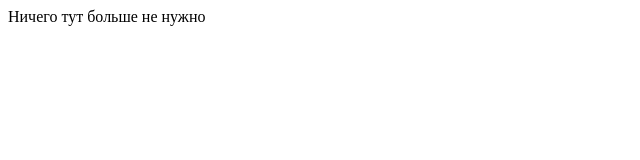
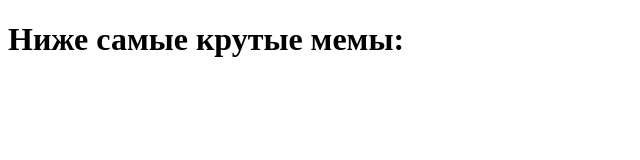
Before and after one commit to ofitser/testRep, a plain HTML site: page index.html in a window 1280 px wide. Shown: the whole page, without its empty margins (0-640 px from the left). Drawn offline with Linux system fonts and the light colour scheme.

Commit message:
add base

```diff
--- a/index.html
+++ b/index.html
@@ -6,6 +6,9 @@
     <title>Document</title>
   </head>
   <body>
-    <div>Ничего тут больше не нужно</div>
+    <main>
+      <h1>Ниже самые крутые мемы:</h1>
+      <img src="" alt="" />
+    </main>
   </body>
 </html>
```
